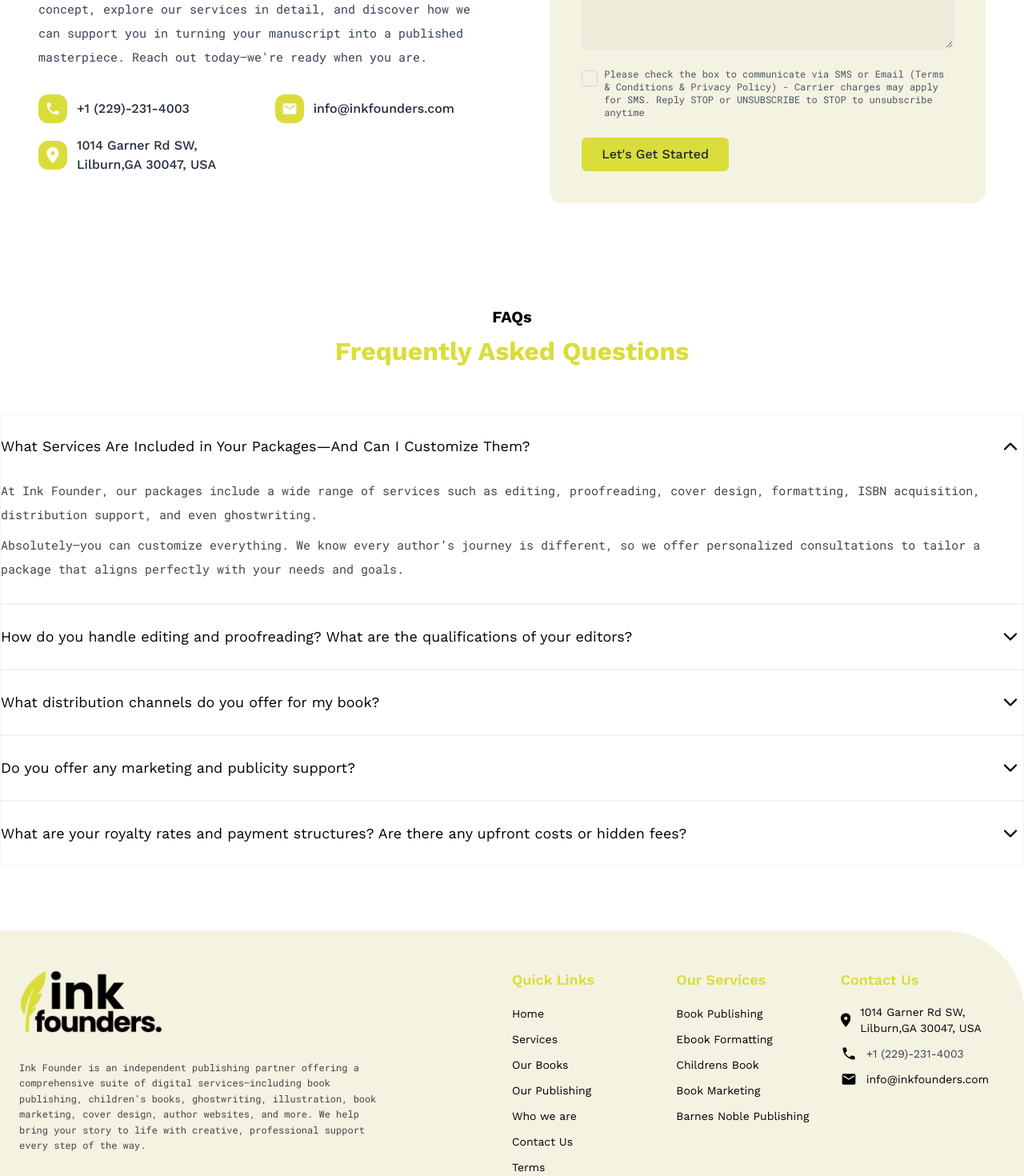
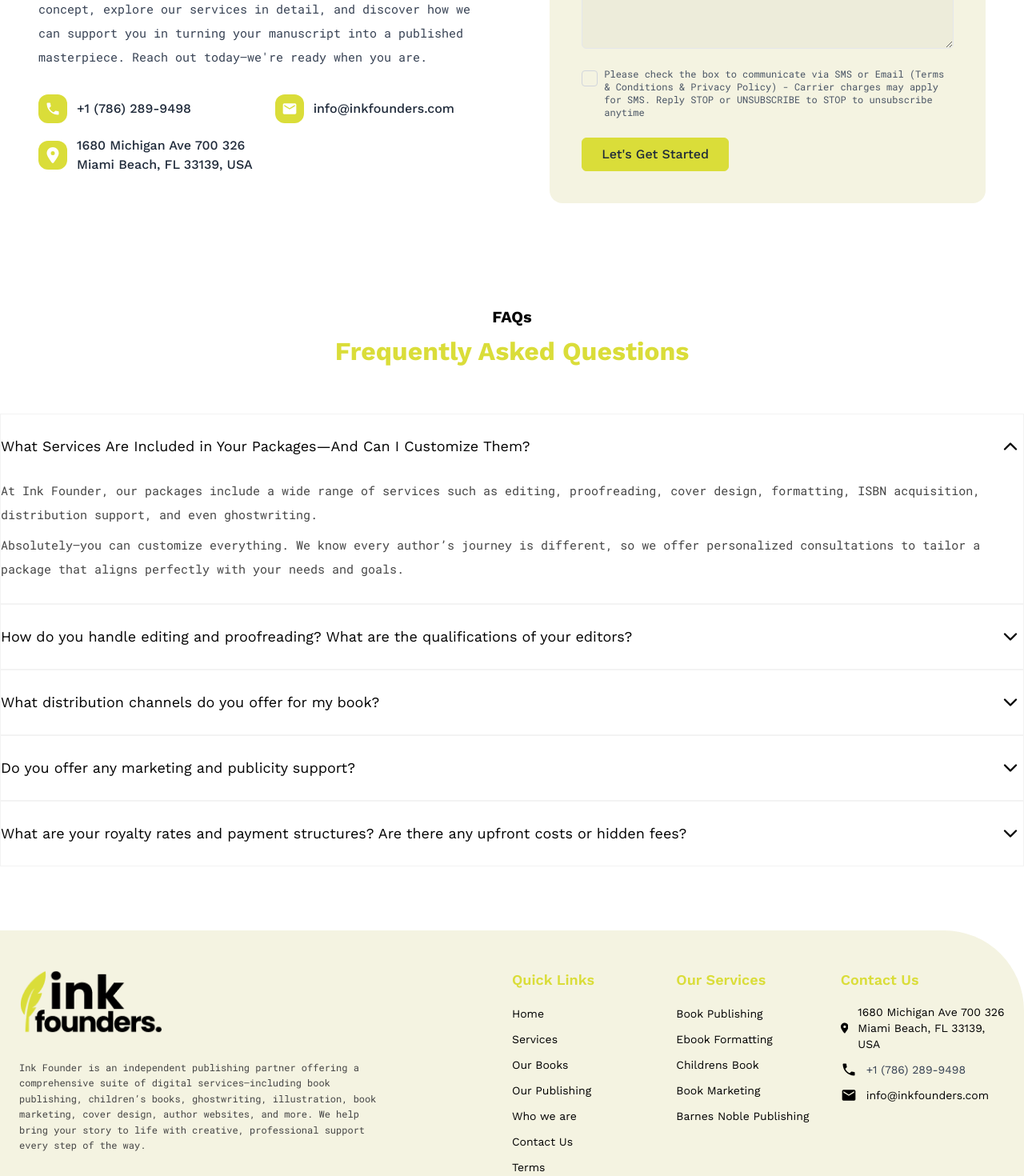
Before and after one commit to BemBexLab/inkfounders, a Next.js app: page / in a window 1280 px wide. Shown: the part 7740-9210 px from the top of the page at 80% size. Built offline with nearby package versions, Linux system fonts and the light colour scheme.

Commit message:
updating contact and location info

```diff
--- a/src/app/Home/GetInTouch.tsx
+++ b/src/app/Home/GetInTouch.tsx
@@ -65,10 +65,10 @@
     <IoMdCall size={20} />
   </div>
   <a
-    href="tel:+12292314003"
+    href="tel:+17862899498"
     className="text-base text-gray-800 font-medium font-mono hover:underline focus:outline-none"
   >
-    +1 (229)-231-4003
+    +1 (786) 289-9498
   </a>
 </div>
 
@@ -90,7 +90,7 @@
                 <FaLocationDot size={20} />
               </div>
               <span className="text-base text-gray-800 font-medium font-mono">
-                1014 Garner Rd SW, Lilburn,GA 30047, USA
+                1680 Michigan Ave 700 326 Miami Beach, FL 33139, USA
               </span>
             </div>
           </div>
--- a/src/app/terms/components/terms.tsx
+++ b/src/app/terms/components/terms.tsx
@@ -180,7 +180,7 @@
         <section className="mb-10">
           <h1 className="text-[#DADD39] text-3xl mb-4">13.Governing Law and Dispute Resolution</h1>
           <p className="text-black">
-            These Terms are governed by the laws of the State of Georgia, without regard to conflict-of-law principles. In the event of any dispute, the parties agree to attempt mediation before pursuing litigation. Any legal action shall be brought in the state or federal courts of Georgia, and the prevailing party shall be entitled to recover reasonable attorneys’ fees and costs.
+            These Terms are governed by the laws of the State of Florida, without regard to conflict-of-law principles. In the event of any dispute, the parties agree to attempt mediation before pursuing litigation. Any legal action shall be brought in the state or federal courts of Florida, and the prevailing party shall be entitled to recover reasonable attorneys’ fees and costs.
           </p>
         </section>
 
--- a/src/components/Footer.tsx
+++ b/src/components/Footer.tsx
@@ -81,16 +81,16 @@
             <li className="flex items-center justify-center md:justify-center lg:justify-start gap-3">
               <FaLocationDot className="w-5 h-5 text-black" />
               <span className="text-sm text-black">
-                1014 Garner Rd SW, Lilburn,GA 30047, USA
+                1680 Michigan Ave 700 326 Miami Beach, FL 33139, USA
               </span>
             </li>
             <li className="flex items-center justify-center md:justify-center lg:justify-start gap-3">
   <IoMdCall className="w-5 h-5 text-black" />
   <a
-    href="tel:+12292314003"
+    href="tel:+17862899498"
     className="text-sm text-gray-700 hover:underline focus:outline-none"
   >
-    +1 (229)-231-4003
+    +1 (786) 289-9498
   </a>
 </li>
 <li className="flex items-center justify-center md:justify-center lg:justify-start gap-3">
```
